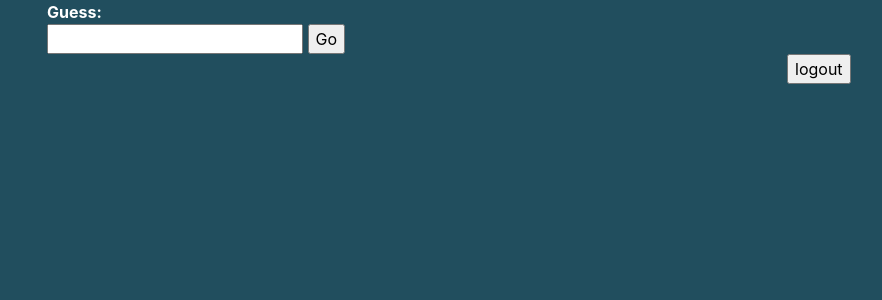
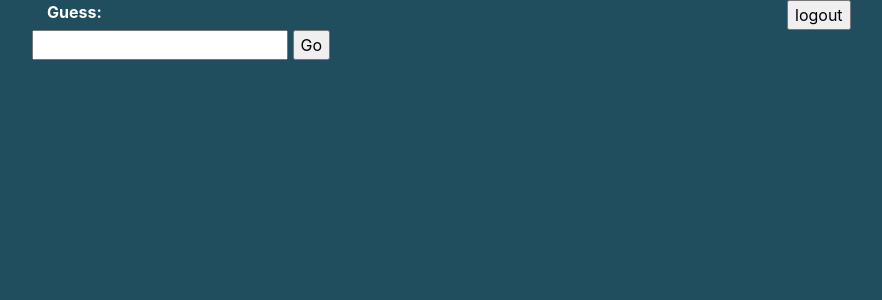
Before and after one commit to alexandraLong/COMS4111_Proj1, a Flask app: page /homepage in a window 1280 px wide. Shown: the part 56-356 px from the top of the page, without its empty margins (53-935 px from the left). Run offline with Flask 2, Linux system fonts and the light colour scheme; data that the repository does not hold is empty; parts of the project's set-up code (start-up, migrations or seed data) failed here and were passed over; some libraries are stand-ins or nearby versions.

Commit message:
Update homepage.html

```diff
--- a/webserver/templates/homepage.html
+++ b/webserver/templates/homepage.html
@@ -10,9 +10,17 @@
 <body>
     <div class="container">
         <div class="row">
-            <div class="col-lg-12 bottom_row_padding">
-                <div class="top_padding center" id="header"></div>
+            <div class="col-lg-8 bottom_row_padding">
+                <div class="top_padding center" id="header">
+                </div>
                 <b class="white">Guess:</b>
+            </div>
+            <div class="col-lg-4 logout_button">
+                    <form name="Form" action="/">
+                        <input type="submit" value="logout">
+                    </form>
+
+                </div>
             </div>
         </div>
         <div class="row">
@@ -32,17 +40,6 @@
                 </div>
             </div>
         </div>
-        <div class="row">
-            <div class="col-lg-8">
-
-            </div>
-            <div class="col-lg-4 logout_button">
-                <form name="Form" action="/">
-                    <input type="submit" value="logout">
-                </form>
-
-            </div>
-        </div>
 
     </div>
 <body>
```
